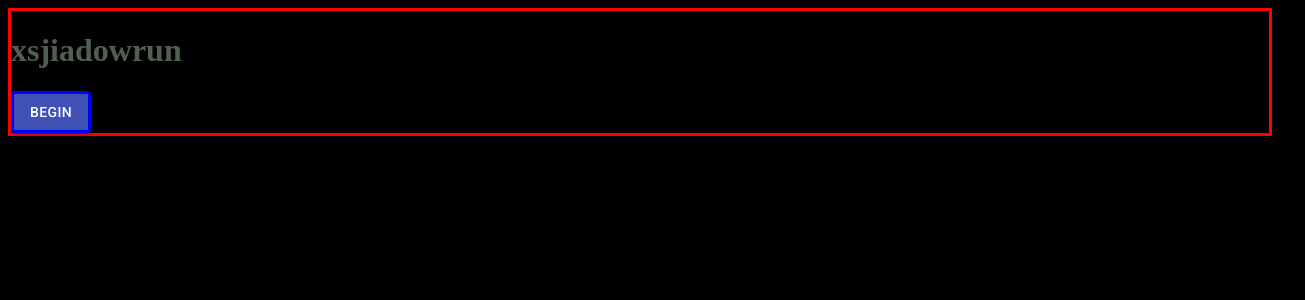
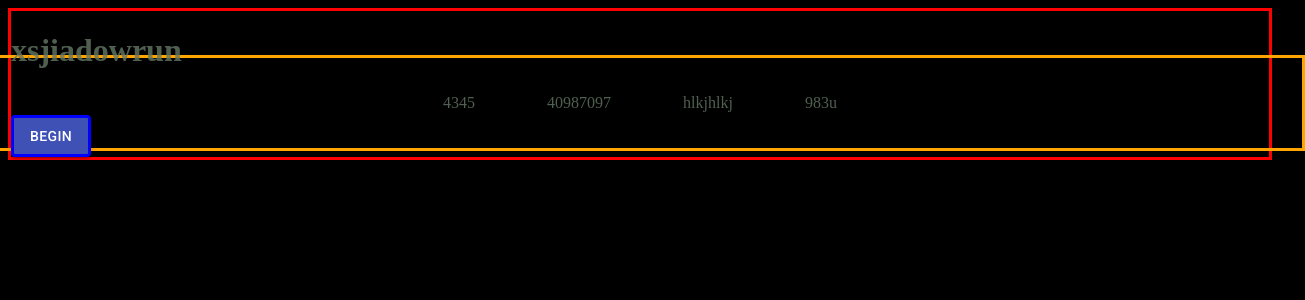
Before and after one commit to AGCB/shadowrun, a React (Create React App) app: page / in a window 1280 px wide. Shown: the top 300 px of the page, 1305 px wide, since content can reach past the window. Built offline with nearby package versions, Linux system fonts and the light colour scheme.

Commit message:
MUI Grid helloworld

```diff
--- a/src/App.js
+++ b/src/App.js
@@ -1,13 +1,49 @@
 import './App.scss';
 import Button from '@material-ui/core/Button';
+import Grid from '@material-ui/core/Grid';
+import { makeStyles } from '@material-ui/core/styles';
+
+const useStyles = makeStyles((theme) => ({
+  root: {
+    border: '3px solid orange',
+  },
+  paper: {
+    height: 120,
+    width: 100,
+  },
+}));
 
 function App() {
+
+  const classes = useStyles();
+
+
   return (
     <div className="App">
       <h1>xsjiadowrun</h1>
+      <Grid
+        container
+        className={classes.root}
+        spacing={9}
+        justify={"center"}
+      >
+        <Grid item>
+          <span>4345</span>
+        </Grid>
+        <Grid item>
+          <span>40987097</span>
+        </Grid>
+        <Grid item>
+          <span>hlkjhlkj</span>
+        </Grid>
+        <Grid item>
+          <span>983u</span>
+        </Grid>
+      </Grid>
       <Button className="override" variant="contained" color="primary">
         <span>BEGIN</span>
       </Button>
+
     </div>
   );
 }
```
Also changed, not shown: 1 other file (tests, documents, lock files or other folders).
